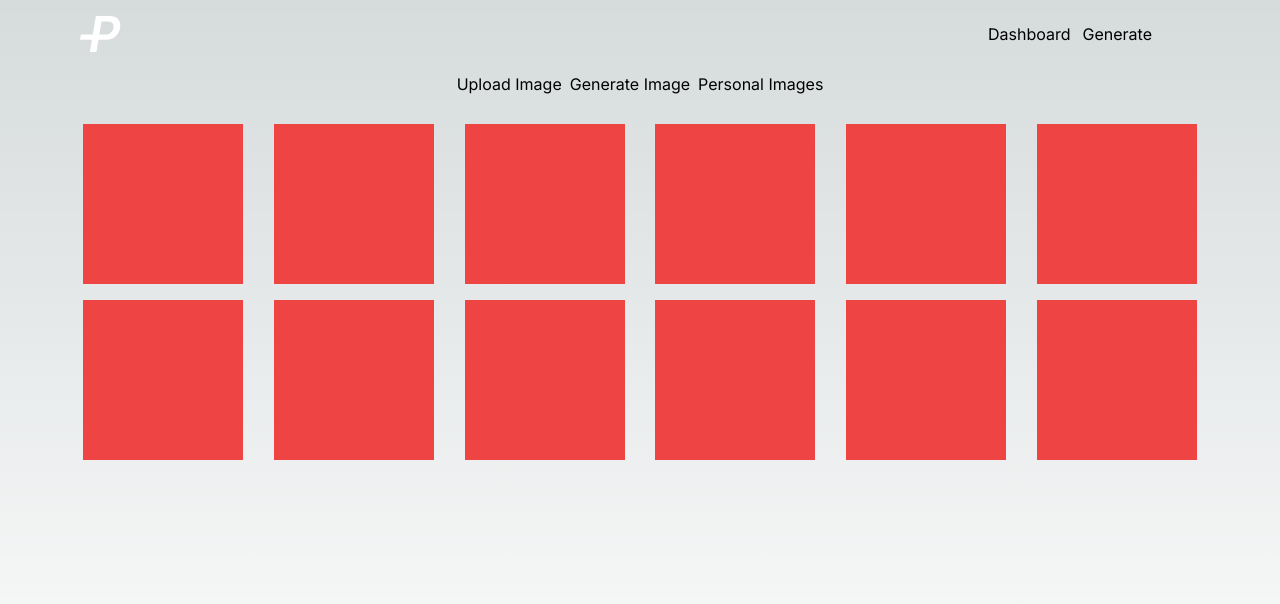
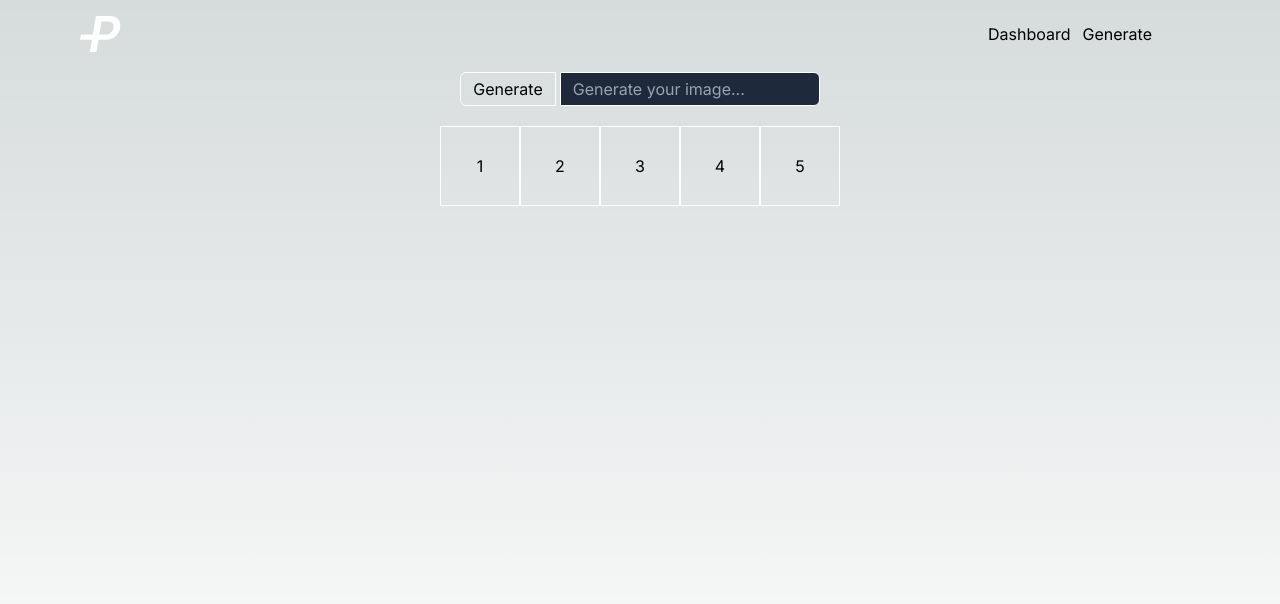
Before and after one commit to ronbarrantes/portraits, a Next.js app: page / in a window 1280 px wide. Shown: the top 604 px of the page. Built offline with nearby package versions, Linux system fonts and the light colour scheme.

Commit message:
Move generate.tsx up

```diff
--- a/src/app/generate/page.tsx
+++ /dev/null
@@ -1,44 +0,0 @@
-import { UserButton } from '@clerk/nextjs'
-
-import { PageLayout } from '@components/PageLayout'
-
-// MAKE A INIT COMPONENT
-
-// MAKE A CONTENT COMPONENT
-
-export default async function Generate() {
-  const images = ['1', '2', '3', '4', '5']
-
-  return (
-    <PageLayout>
-      {/*Add a form with a button and an input*/}
-
-      <form className="flex gap-1">
-        <button
-          type="submit"
-          className="p-3 py-1 border border-white rounded-l-md"
-        >
-          Generate
-        </button>
-        <input
-          className="p-3 py-1 border border-white rounded-r-md bg-slate-800"
-          placeholder="Generate your image..."
-          type="text"
-        />
-      </form>
-
-      <div>
-        <ul className="flex flex-wrap">
-          {images.map((image, idx) => (
-            <li
-              className="flex items-center justify-center w-20 h-20 border border-white"
-              key={idx}
-            >
-              {image}
-            </li>
-          ))}
-        </ul>
-      </div>
-    </PageLayout>
-  )
-}
--- a/src/app/page.tsx
+++ b/src/app/page.tsx
@@ -1,33 +1,40 @@
+import { UserButton } from '@clerk/nextjs'
+
 import { PageLayout } from '@components/PageLayout'
 
 // MAKE A INIT COMPONENT
 
-export default async function Dashboard() {
-  // an array just to show images
-  const images = ['1', '2', '3', '4', '5', '1', '2', '3', '4', '5', '1', '2']
+// MAKE A CONTENT COMPONENT
+
+export default async function Generate() {
+  const images = ['1', '2', '3', '4', '5']
 
   return (
     <PageLayout>
-      {
-        // I need a form
-        // I need a place to show images
-        // add a nav
-      }
+      {/*Add a form with a button and an input*/}
 
-      <ul className="flex gap-2">
-        <li>Upload Image</li>
-        <li>Generate Image</li>
-        <li>Personal Images</li>
-      </ul>
+      <form className="flex gap-1">
+        <button
+          type="submit"
+          className="p-3 py-1 border border-white rounded-l-md"
+        >
+          Generate
+        </button>
+        <input
+          className="p-3 py-1 border border-white rounded-r-md bg-slate-800"
+          placeholder="Generate your image..."
+          type="text"
+        />
+      </form>
 
-      <div className="w-full h-full ">
-        <ul className="flex flex-wrap ">
+      <div>
+        <ul className="flex flex-wrap">
           {images.map((image, idx) => (
             <li
-              className="flex items-center justify-center w-1/2 h-fit sm:w-1/4 md:w-1/6"
+              className="flex items-center justify-center w-20 h-20 border border-white"
               key={idx}
             >
-              <div className="flex w-40 h-40 m-2 bg-red-500">{}</div>
+              {image}
             </li>
           ))}
         </ul>
```
